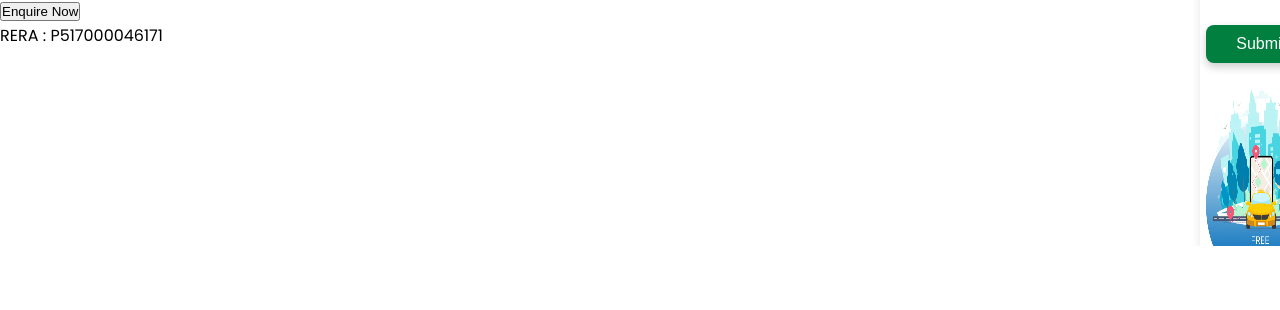
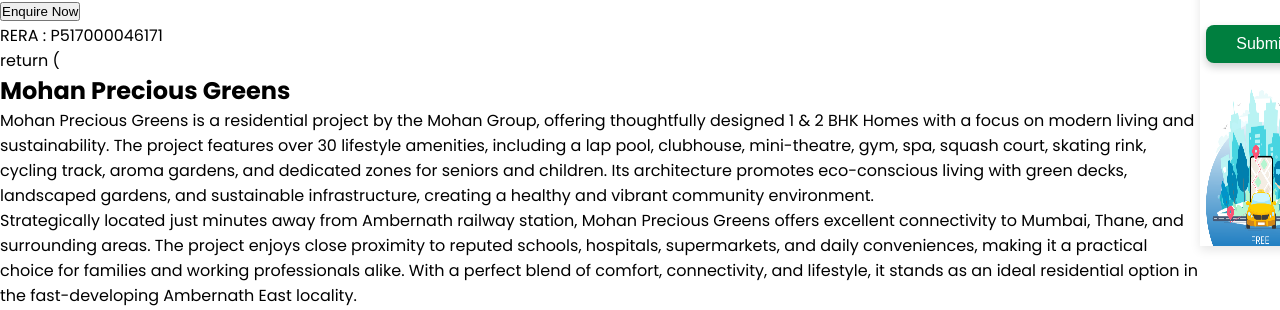
Before and after one commit to AdarshT12/mohan-greens, a React (Create React App) app in the folder mohan-greens-project/: page / in a window 1280 px wide. Shown: the part 554-864 px from the top of the page. Before the commit the page ends 800 px from the top, so only its background shows below. Built offline with nearby package versions, Linux system fonts and the light colour scheme.

Commit message:
about us data added

```diff
--- a/mohan-greens-project/src/home.jsx
+++ b/mohan-greens-project/src/home.jsx
@@ -40,6 +40,27 @@
         {/* Add more SwiperSlides for more projects */}
       </Swiper>
     </div>
+    return (
+    <div className="project-container">
+      <div className="project-content">
+        <h2>Mohan Precious Greens</h2>
+        <div className="underline" />
+        <p>
+          Mohan Precious Greens is a residential project by the Mohan Group, offering thoughtfully designed 1 & 2 BHK Homes with a focus on modern living and sustainability. The project features over 30 lifestyle amenities, including a lap pool, clubhouse, mini-theatre, gym, spa, squash court, skating rink, cycling track, aroma gardens, and dedicated zones for seniors and children. Its architecture promotes eco-conscious living with green decks, landscaped gardens, and sustainable infrastructure, creating a healthy and vibrant community environment.
+        </p>
+        <p>
+          Strategically located just minutes away from Ambernath railway station, Mohan Precious Greens offers excellent connectivity to Mumbai, Thane, and surrounding areas. The project enjoys close proximity to reputed schools, hospitals, supermarkets, and daily conveniences, making it a practical choice for families and working professionals alike. With a perfect blend of comfort, connectivity, and lifestyle, it stands as an ideal residential option in the fast-developing Ambernath East locality.
+        </p>
+        <a href="#" className="read-link">Read less</a>
+        <button className="brochure-btn">
+
+          Request Brochure
+        </button>
+      </div>
+      <div className="project-image">
+
+      </div>
+    </div>
     </>
   );
 }
```
